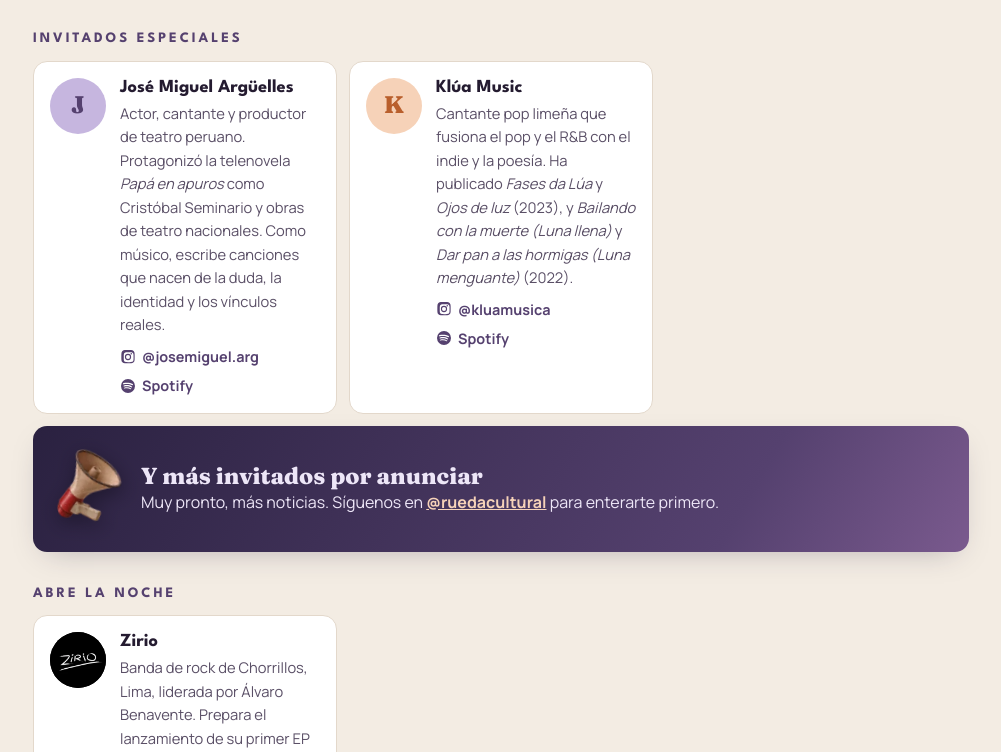
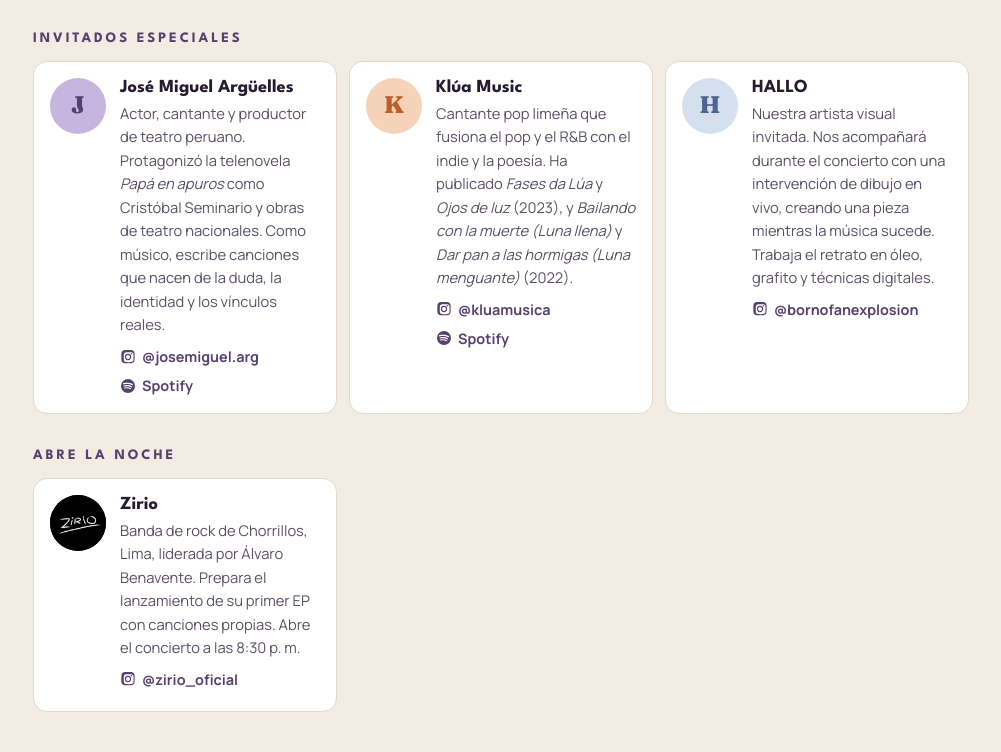
Before and after one commit to ruedacultural/tornada, a plain HTML site: page index.html in a window 1280 px wide. Shown: the part 5974-6726 px from the top of the page, without its empty margins (139-1140 px from the left). Drawn offline with Linux system fonts and the light colour scheme.

Commit message:
Agregar a HALLO como artista visual invitada; quitar a Gabriel Vargas y el aviso de más invitados
Co-Authored-By: Claude Opus 5.5 <noreply@anthropic.com>
Claude-Session: https://claude.ai/code/session_016yKhZvWCMfhP8i5ggxga31

```diff
--- a/index.html
+++ b/index.html
@@ -199,7 +199,7 @@
       <article class="carta">
         <img class="carta__icono" src="img/elementos/flor.webp" alt="" width="62" height="68" loading="lazy">
         <h3>Dibujo en vivo</h3>
-        <p>Mientras suena el concierto, una pintora <!-- [NOMBRE DE LA PINTORA] --> lo va interpretando sobre un lienzo de cara al público. Al cierre se muestra la obra terminada, junto a la pancarta.</p>
+        <p>Mientras suena el concierto, HALLO, nuestra artista visual invitada, va creando una pieza en vivo de cara al público. Al cierre se muestra la obra terminada, junto a la pancarta.</p>
       </article>
     </div>
   </div>
@@ -273,27 +273,15 @@
           </div>
         </div>
       </li>
-    </ul>
-    <div class="sorpresa" style="margin-top:12px">
-      <img class="sorpresa__el" src="img/elementos/megafono.webp" alt="" width="77" height="90" loading="lazy">
-      <div>
-        <p class="sorpresa__titulo">Y más invitados por anunciar</p>
-        <p>Muy pronto, más noticias. Síguenos en <a href="https://www.instagram.com/ruedacultural/" target="_blank" rel="noopener">@ruedacultural</a> para enterarte primero.</p>
-      </div>
-    </div>
-
-    <!-- INVITADOS POR ANUNCIAR (ocultos). Para mostrarlos, mueve cada <li> a la lista de arriba.
-    <ul class="artistas">
       <li class="artista">
-        <span class="artista__inicial" aria-hidden="true">G</span>
+        <span class="artista__inicial" aria-hidden="true">H</span>
         <div>
-          <h4>Gabriel Vargas</h4>
-          <p>Charango en dos de las canciones de Katia.</p>
-          <a class="enlace-ig" href="[INSTAGRAM GABRIEL VARGAS]" target="_blank" rel="noopener"><svg aria-hidden="true"><use href="#i-ig"/></svg>[@USUARIO]</a>
+          <h4>HALLO</h4>
+          <p>Nuestra artista visual invitada. Nos acompañará durante el concierto con una intervención de dibujo en vivo, creando una pieza mientras la música sucede. Trabaja el retrato en óleo, grafito y técnicas digitales.</p>
+          <a class="enlace-ig" href="https://www.instagram.com/bornofanexplosion/" target="_blank" rel="noopener"><svg aria-hidden="true"><use href="#i-ig"/></svg>@bornofanexplosion</a>
         </div>
       </li>
     </ul>
-    -->
 
     <h3 class="subtitulo">Abre la noche</h3>
     <ul class="artistas">
```
